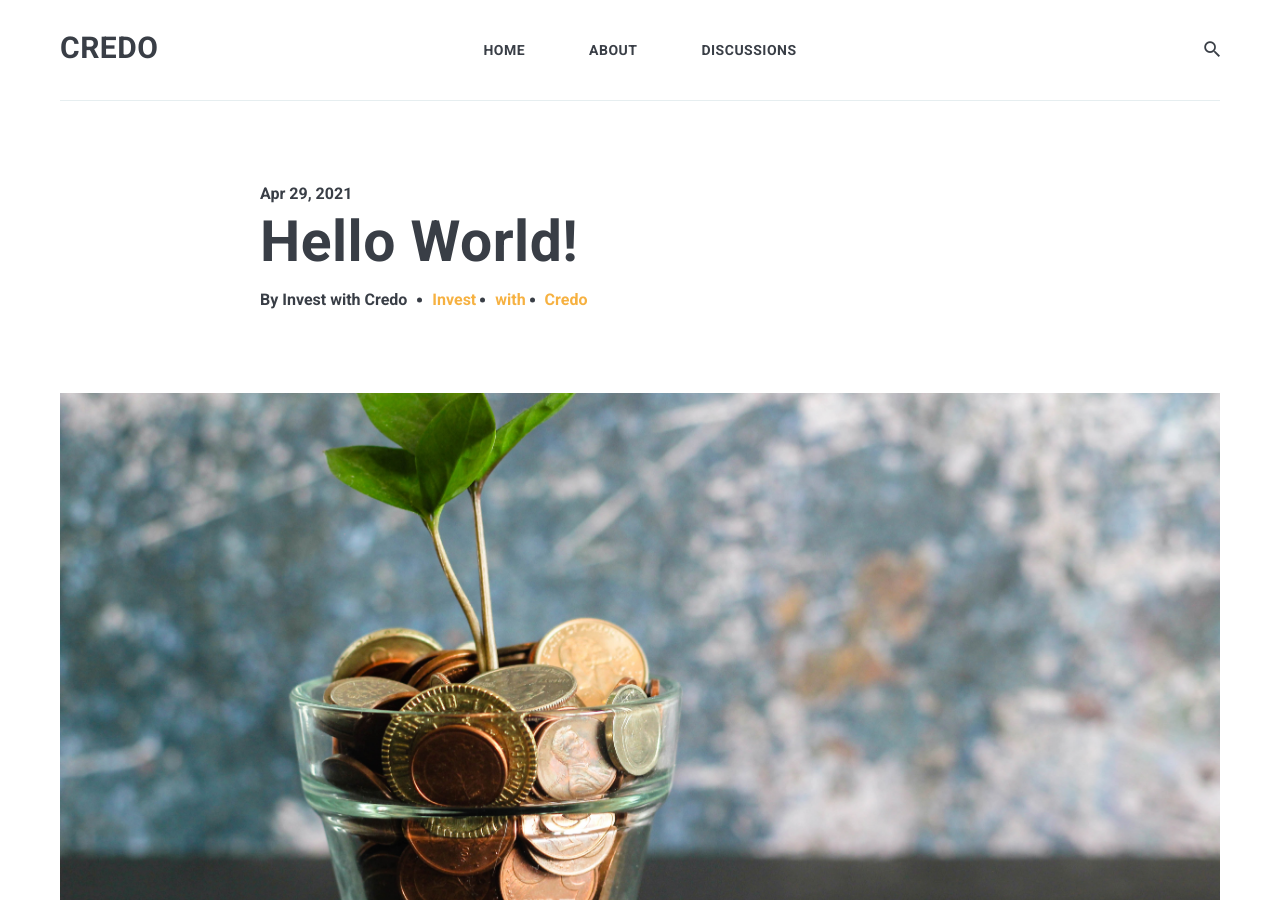
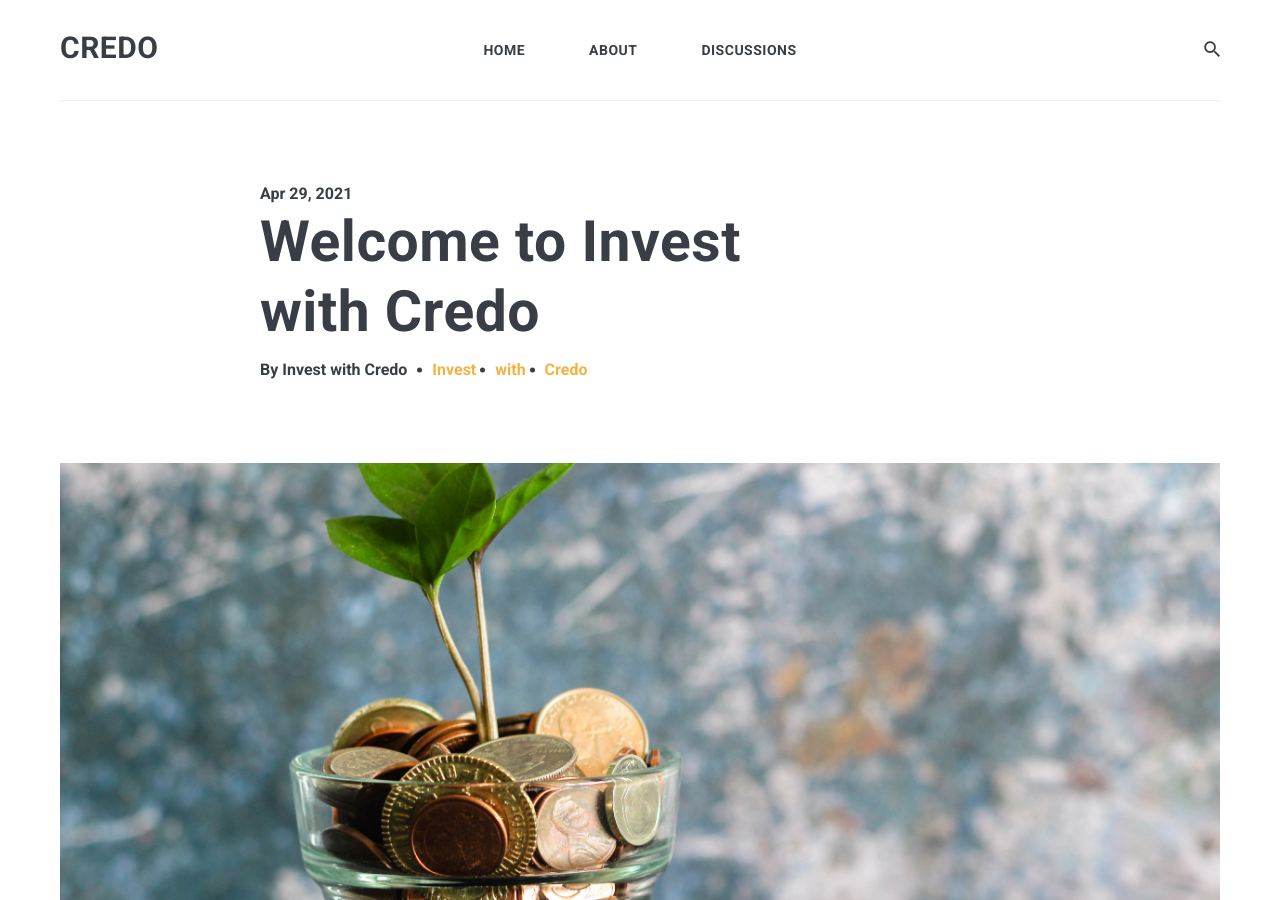
Before and after one commit to investwithcredo/investwithcredo.com, a Jekyll site: the page built from _posts/2021-04-29-hello-world.md, in a window 1280 px wide and 900 px high. Built offline with Jekyll 4.4.1, drawn with Linux system fonts in a browser that asks for light colours; nearby versions of some CDN libraries.

Commit message:
Update 2021-04-29-hello-world.md

```diff
--- a/_posts/2021-04-29-hello-world.md
+++ b/_posts/2021-04-29-hello-world.md
@@ -1,6 +1,6 @@
 ---
 layout: post
-title:  "Hello World!"
+title:  "Welcome to Invest with Credo"
 date:   2021-04-29
 published: true
 author: stephen
```
